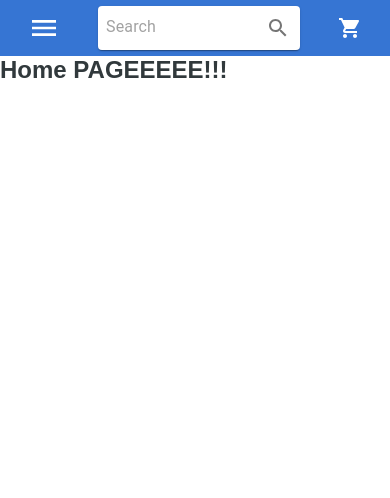
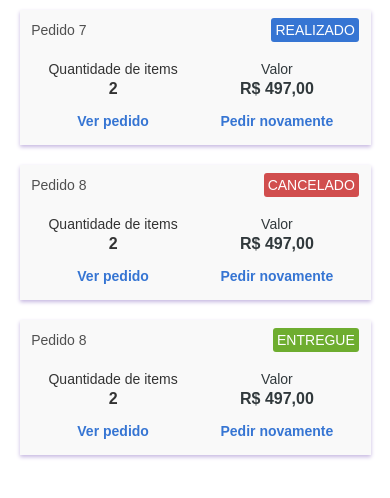
Before and after one commit to brunocamposal/ekommerce-front, a React (Create React App) app: page / in a window 390 px wide. Shown: the top 498 px of the page. Built offline with nearby package versions, Linux system fonts and the light colour scheme.

Commit message:
chore: mobile and web version for user orders card

```diff
--- a/src/App.js
+++ b/src/App.js
@@ -1,12 +1,14 @@
 import GlobalStyles from './shared/styles/global';
 
 import { Routes } from './routes';
+import CardOrder from './domains/my-orders/components/CardOrder'
 
 const App = () => {
   return (
     <>
       <GlobalStyles />
-      <Routes />
+      {/* <Routes /> */}
+      <CardOrder />
     </>
   );
 };
--- /dev/null
+++ b/src/domains/my-orders/components/CardOrder.tsx
@@ -0,0 +1,73 @@
+import React from 'react';
+import { Link } from 'react-router-dom';
+import { Container } from './styled';
+
+const CardOrder = () => {
+  return (
+    <div style={{ display: 'flex', flexDirection: 'column', alignItems: 'center', width: '100vw', height: '100vh' }}>
+      {orders &&
+        orders.map(({ id, total_price, status, product_list }) => (
+          <Container>
+            <div className="order order-id">
+              <p>Pedido {id}</p>
+            </div>
+            <div className="order order-status">
+              <span className={status} >{status}</span>
+            </div>
+            <div className="order order-number-itens">
+              <p>Quantidade de items</p>
+              <p className="p-bold">{product_list.length}</p>
+            </div>
+            <div className="order order-price">
+              <p>Valor</p>
+              <p className="p-bold">R$ {total_price},00</p>
+            </div>
+            <div className="order order-itens">
+              <Link to="">Ver pedido</Link>
+            </div>
+            <div className="order order-repeat">
+              <Link to="">Pedir novamente</Link>
+            </div>
+          </Container >
+        ))}
+    </div >
+  )
+}
+
+export default CardOrder;
+
+const orders = [
+  {
+    "id": 7,
+    "total_price": 497.0,
+    "status": "REALIZADO",
+    "comments": "no comments",
+    "client_id": 3,
+    "product_list": [
+      1,
+      4
+    ]
+  },
+  {
+    "id": 8,
+    "total_price": 497.0,
+    "status": "CANCELADO",
+    "comments": "no comments",
+    "client_id": 3,
+    "product_list": [
+      1,
+      4
+    ]
+  },
+  {
+    "id": 8,
+    "total_price": 497.0,
+    "status": "ENTREGUE",
+    "comments": "no comments",
+    "client_id": 3,
+    "product_list": [
+      1,
+      4
+    ]
+  }
+]
--- /dev/null
+++ b/src/domains/my-orders/components/styled.js
@@ -0,0 +1,108 @@
+import styled from 'styled-components';
+
+export const Container = styled.div`
+  width: 60vw;
+  height: 165px;
+  padding: 2%;
+  margin: 10px;
+  font-size:16px;
+
+
+  background: #F9F9F9;
+  box-shadow: 0px 2px 4px #C6B7E1;
+
+  display: grid;
+  grid-template-columns: 1fr 1fr ;
+  grid-template-rows: 1fr 1fr 1fr;
+
+  .order {
+    text-align: center
+  }
+
+  .order-id  {
+    text-align: left;
+    color: #505050;
+
+    p {
+      font-weight: 400;
+    }
+  }
+
+  .order-status {
+    text-align: right;
+
+    span {
+      text-align: center;
+      font-weight: bold;
+      padding: 6px;
+      border-radius: 3px;
+      color: white;
+    }
+
+    .REALIZADO {
+      background-color: #3675D3
+    }
+
+    .ENTREGUE {
+      background-color: #6EAD2F;
+    }
+
+    .CANCELADO {
+      background-color: #D14E4E;
+    }
+  }
+
+  .order-number-itens  {
+    text-align:center;
+    color: #333333;
+
+    p {
+      padding-top: 3px;
+    }
+  }
+
+  .order-price {
+    p {
+      padding-top: 3px;
+    }
+  }
+
+  .order-itens {
+    padding-top: 15px;
+
+    a {
+      text-decoration:none;
+      font-weight: 600;
+      color: #3675D3;
+    }
+  }
+
+  .order-repeat {
+    padding-top: 15px;
+
+    a {
+      text-decoration:none;
+      font-weight: 600;
+      color: #3675D3;
+    }
+  }
+
+  .p-bold {
+    font-weight: 600;
+    font-size:16px;
+  }
+
+  @media (max-width: 600px) {
+    padding: 3%;
+    width: 90vw;
+    height: 135px;
+    font-size: 14px;
+
+    .order-status {
+
+      span {
+        padding: 4px;
+        font-weight: normal;
+    }
+  }
+`
--- /dev/null
+++ b/src/domains/my-orders/containers/ContainerExample.tsx
@@ -0,0 +1,2 @@
+
+export const example = 'example';
--- /dev/null
+++ b/src/domains/my-orders/utils/UtilsExample.tsx
@@ -0,0 +1,2 @@
+
+export const example = 'example';
```
Also changed, not shown: src/domains/my-orders/pages/Home.tsx (added, +7 -0 lines), src/domains/index.tsx (line endings or trailing spaces).
